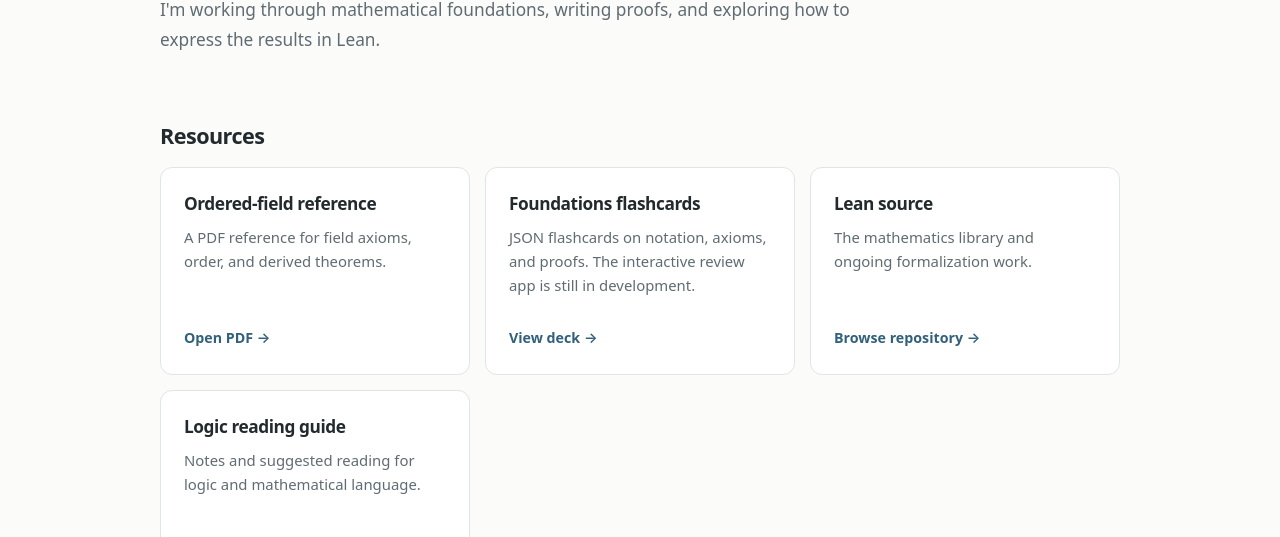
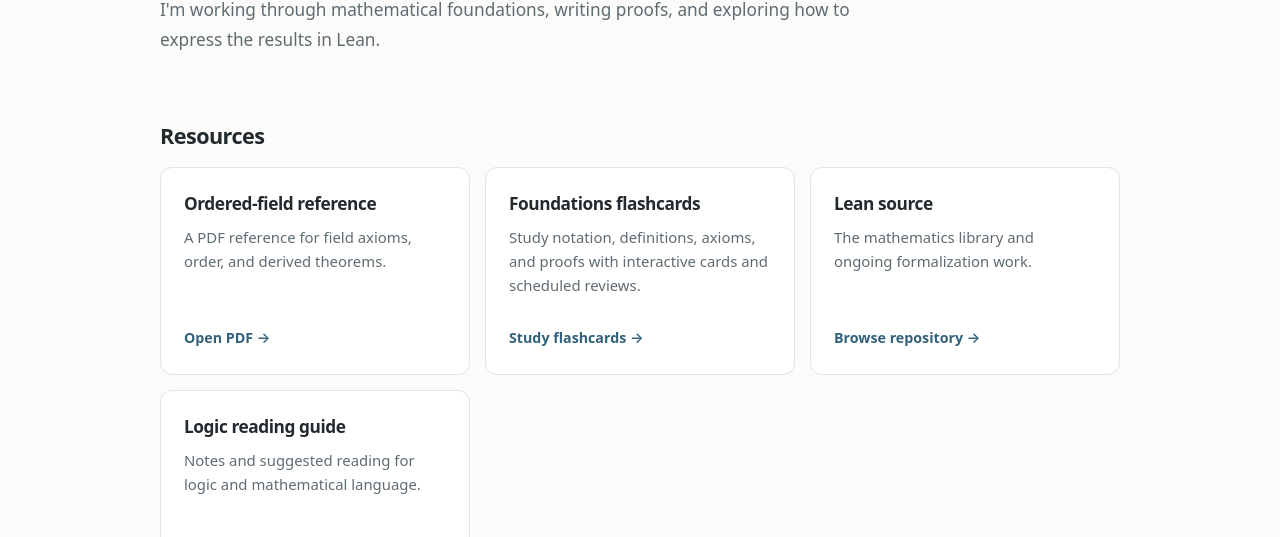
Before and after one commit to wsollers/wsollers.github.io, a plain HTML site: page AdventuresInMath/index.html in a window 1280 px wide. Shown: the part 263-800 px from the top of the page. Drawn offline with Linux system fonts and the light colour scheme.

Commit message:
Publish Foundations flashcard web app within mathematics project Pages path

```diff
--- a/AdventuresInMath/index.html
+++ b/AdventuresInMath/index.html
@@ -42,8 +42,8 @@
 </article>
 <article class="project-card">
   <h3>Foundations flashcards</h3>
-  <p>JSON flashcards on notation, axioms, and proofs. The interactive review app is still in development.</p>
-  <a href="https://github.com/wsollers/AdventuresInMathematics/tree/feat/foundations-ordered-fields-flashcards/flashcards/content/ordered-fields">View deck <span aria-hidden="true">→</span></a>
+  <p>Study notation, definitions, axioms, and proofs with interactive cards and scheduled reviews.</p>
+  <a href="./flashcards/">Study flashcards <span aria-hidden="true">→</span></a>
 </article>
 <article class="project-card">
   <h3>Lean source</h3>
```
Also changed, not shown: 2 other files.
